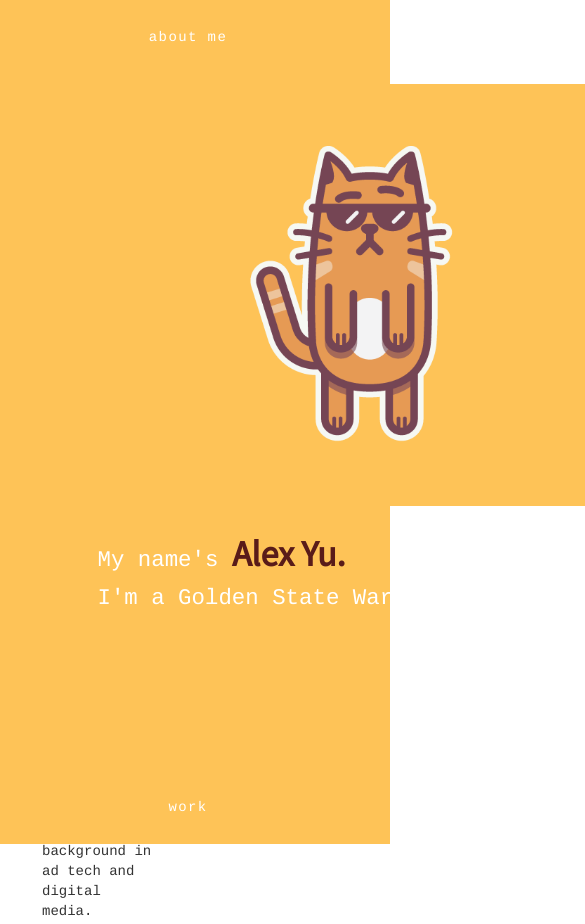
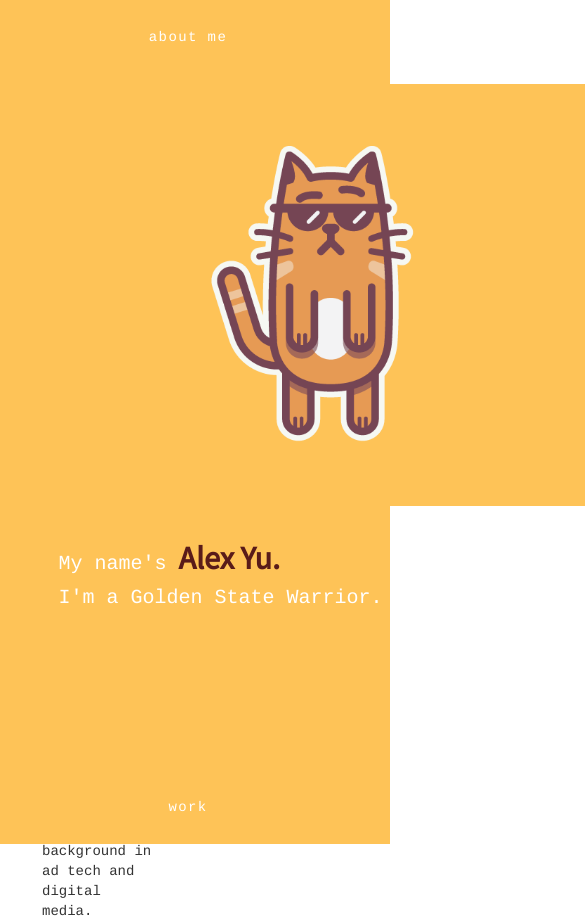
Before and after one commit to alexcmyu/alexcmyu.github.io, a plain HTML site: page index.html in a window 390 px wide. Shown: the top 924 px of the page, 585 px wide, since content can reach past the window. Drawn offline with nearby package versions, Linux system fonts and the light colour scheme.

Commit message:
responsive home

```diff
--- a/css/main.css
+++ b/css/main.css
@@ -253,16 +253,34 @@ body {
   }
 }
 
-
-/* Responsive - Home - Mobile */
 @media screen and (max-width: 700px) {
   #home h1 {
     padding-left: 25%;
   }
 
   #homeImage {
-    height: 50vh;
-    top: 10%;
     left: 23%;
   }
 }
+
+/* Responsive - Home - Mobile */
+@media screen and (max-width: 550px) {
+  #home h1 {
+    padding-left: 20%;
+  }
+
+  #homeImage {
+    left: 20%;
+  }
+}
+
+@media screen and (max-width: 500px) {
+  #home h1 {
+    font-size: 20px;
+    padding-left: 15%;
+  }
+
+  #homeImage {
+    left: 13%;
+  }
+}
```
